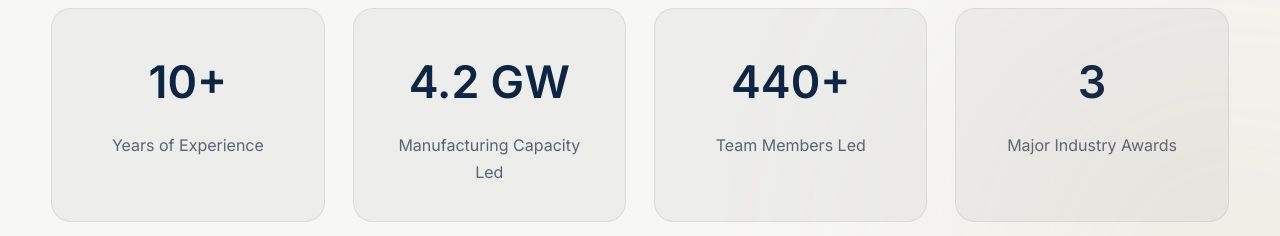
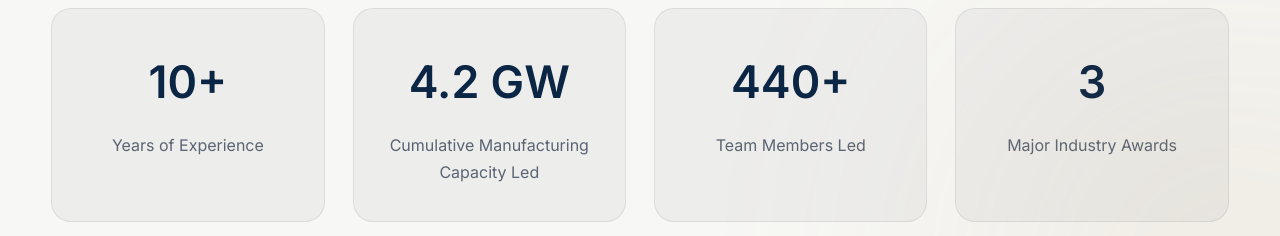
Before and after one commit to marmikkorat/marmikkorattest, a React (Vite) app: page / in a window 1280 px wide. Shown: the part 940-1176 px from the top of the page. Built offline with nearby package versions, Linux system fonts and the light colour scheme.

Commit message:
Update label for manufacturing capacity in stats

```diff
--- a/src/data/portfolioData.js
+++ b/src/data/portfolioData.js
@@ -56,7 +56,7 @@ export const profile = {
 
 export const stats = [
   { value: "10+", label: "Years of Experience" },
-  { value: "4.2 GW", label: "Manufacturing Capacity Led" },
+  { value: "4.2 GW", label: "Cumulative Manufacturing Capacity Led" },
   { value: "440+", label: "Team Members Led" },
   { value: "3", label: "Major Industry Awards" }
 ];
```
